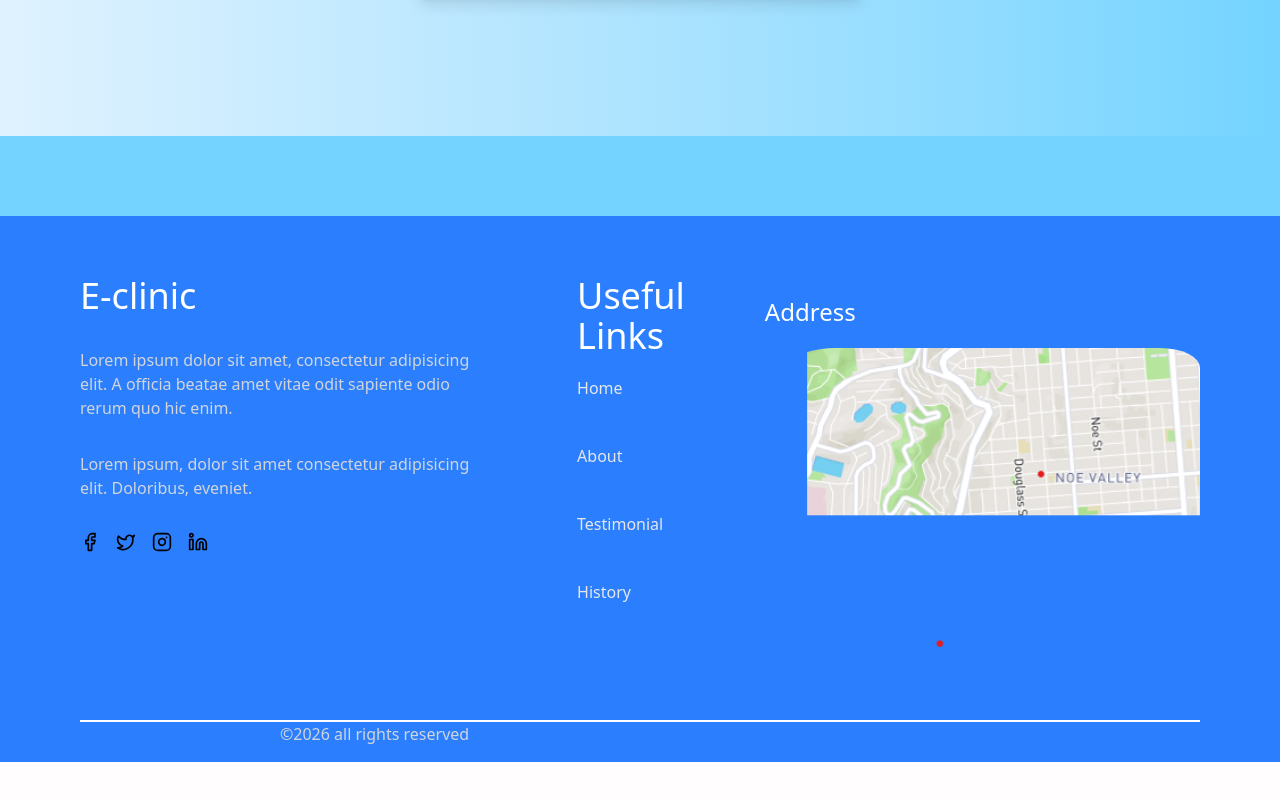
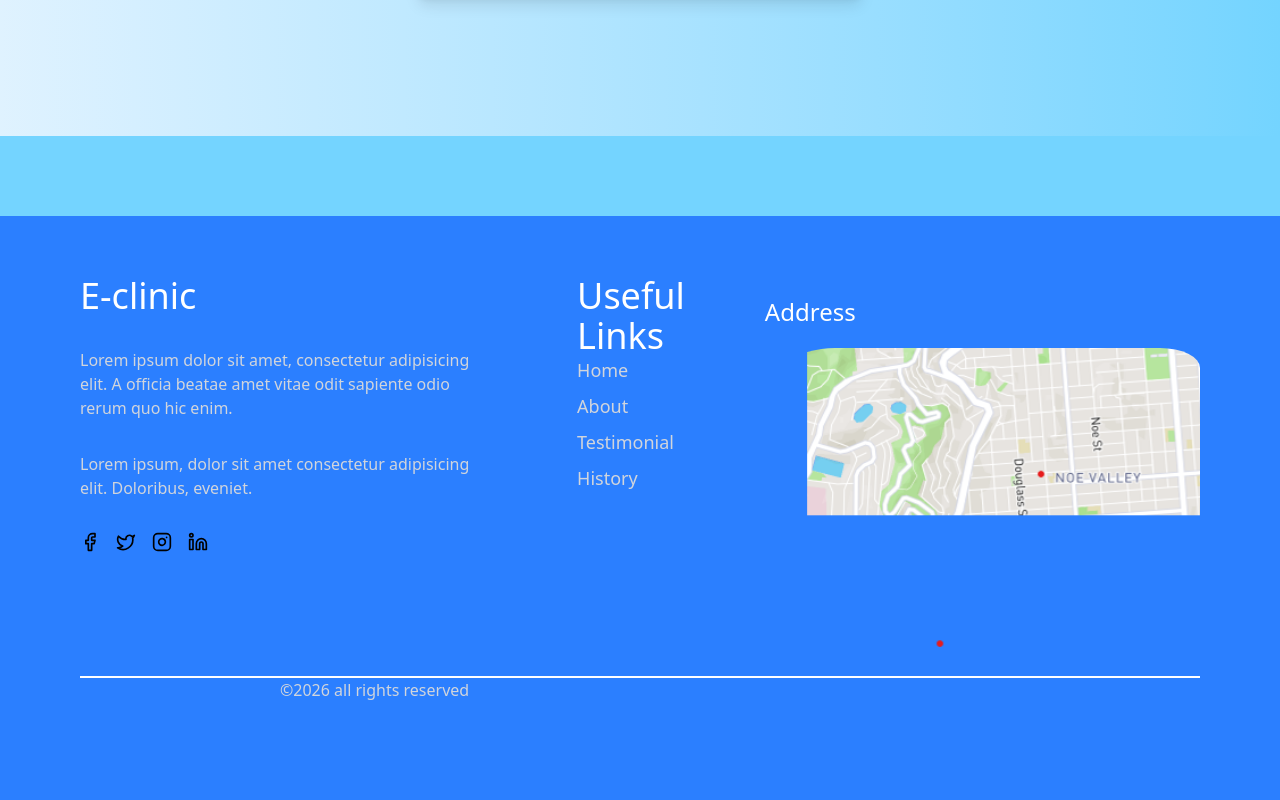
Before and after one commit to shailendrapratap1/clinic-website, a React (Vite) app in the folder clinicweb/: page /signup in a window 1280 px wide. Shown: the part 664-1464 px from the top of the page. Before the commit the page ends 1426 px from the top, so only its background shows below. Built offline with nearby package versions, Linux system fonts and the light colour scheme.

Commit message:
Update Footer.jsx

```diff
--- a/clinicweb/src/pages/Footer.jsx
+++ b/clinicweb/src/pages/Footer.jsx
@@ -1,16 +1,10 @@
-import React from 'react'
 import { Facebook, Twitter, Instagram, Linkedin } from 'lucide-react'
+import { Link } from 'react-router-dom'
 
-const sections = [
-  { title: 'Home',         links: ['/'] },
-  { title: 'About',     links: ['/about'] },
-  { title: 'Testimonial', links: ['/testimonial'] },
-  { title: 'History',      links: ['/history'] },
-]
 
 const Footer = () => {
   return (
-    <footer className="min-h-screen-1/2 md:mt-20 bg-blue-500 mt-3">
+    <footer className="min-h-screen md:mt-20 bg-blue-500 bg-cover ">
       <div className="md:flex md:flex-row flex flex-col md:px-20 md:py-15 px-2 md:gap-20 gap-5">
         <div className="flex flex-col gap-8">
           <h2 className="text-white font-medium text-4xl">E-clinic</h2>
@@ -39,28 +33,20 @@ const Footer = () => {
 
         <div className="flex flex-col">
           <h2 className="text-white font-medium text-4xl">Useful Links</h2>
-          <div>
-            {sections.map(section => (
-              <div key={section.title}>
-                <h4 className="md:mt-5 text-gray-200 font-medium cursor-pointer">
-                  {section.title}
-                </h4>
-                <ul className="p-0 m-0 list-none">
-                  {section.links.map(link => (
-                    <li key={link} className="mb-2">
-                      <a href={link} className="no-underline text-blue-500 hover:underline">
-                        {link}
-                      </a>
-                    </li>
-                  ))}
-                </ul>
-              </div>
-            ))}
-          </div>
+      <div>
+                    <ul className="space-y-2 text-sm">
+                        <li><Link to="/" className=" text-lg font-medium text-gray-300">Home</Link></li>
+                        <li><Link to="/about" className="text-lg font-medium text-gray-300 ">About</Link></li>
+                        <li><Link to="/testimonial" className="text-lg font-medium text-gray-300">Testimonial</Link></li>
+                        <li><Link to="/history" className="text-lg font-medium text-gray-300 ">History</Link></li>
+                    </ul>
+                </div>
+
         </div>
 
-        <div className="flex flex-col pt-5">
+        <div className="flex flex-col pt-5 h-82">
           <h2 className="text-2xl text-white font-medium">Address</h2>
+
           <img
             src="./i.png"
             alt="Clinic location"
```
